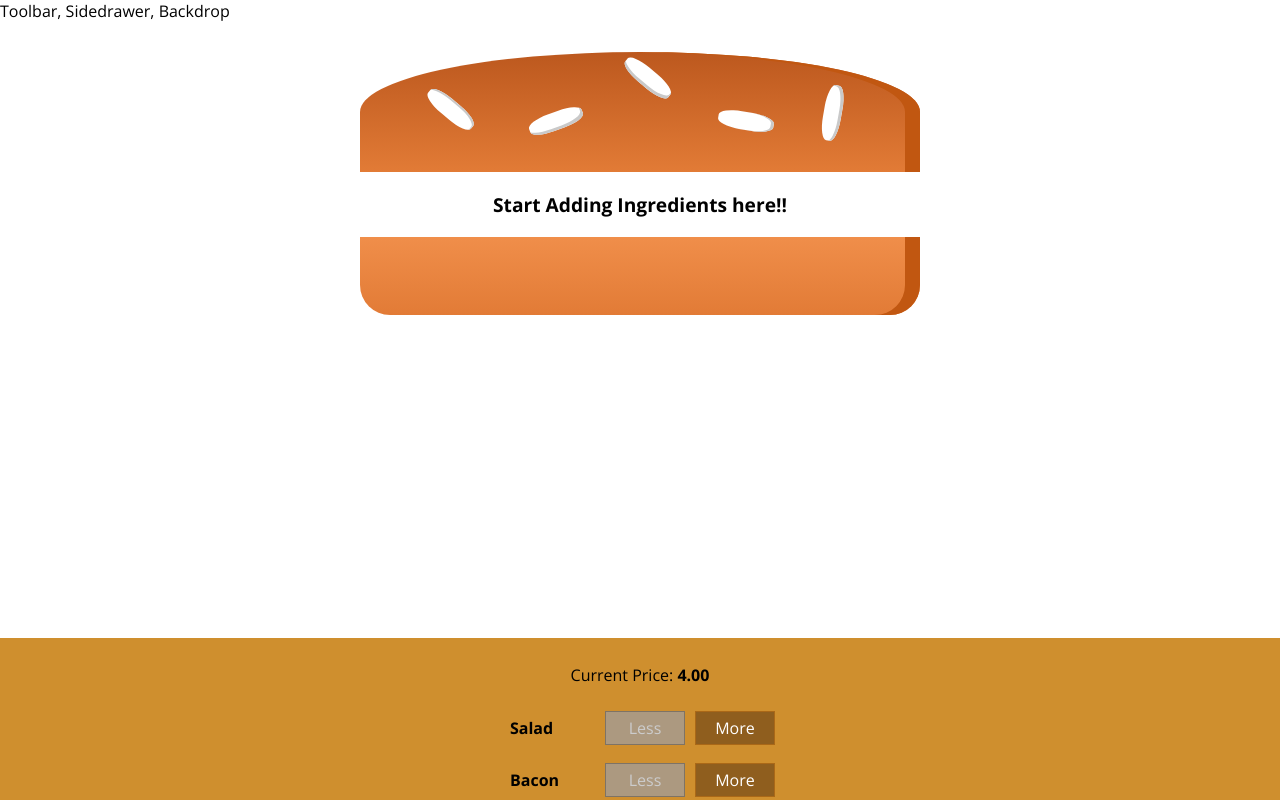
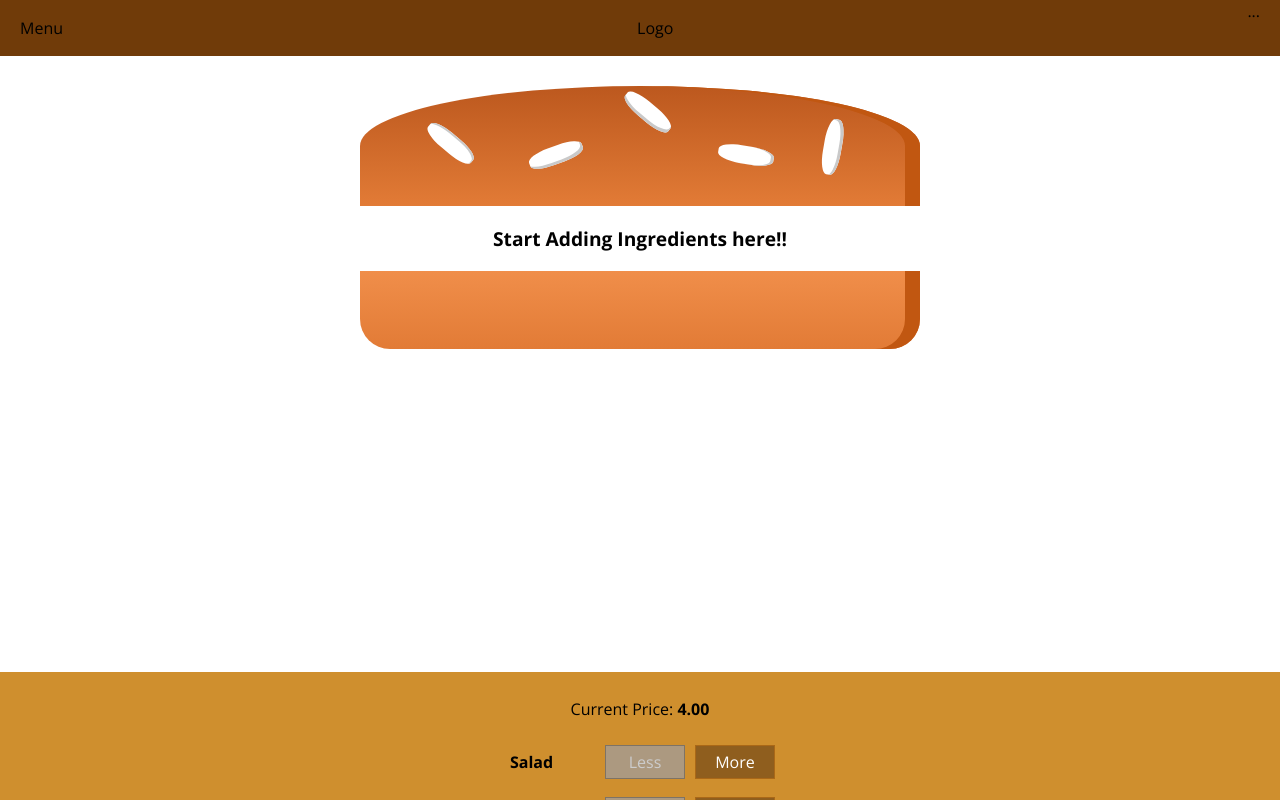
Before and after one commit to sgrG24/burger-builder, a React (Create React App) app: page / in a window 1280 px wide. Shown: the top 800 px of the page. Built offline with nearby package versions, Linux system fonts and the light colour scheme.

Commit message:
Adding Toolbar

```diff
--- a/src/components/Layout/Layout.js
+++ b/src/components/Layout/Layout.js
@@ -1,10 +1,11 @@
 import Aux from '../../hoc/Aux';
 import classes from './Layout.module.css';
+import Toolbar from '../Navigation/Toolbar/Toolbar'
 
 const layout = (props) => {
     return (
     <Aux>
-        <div>Toolbar, Sidedrawer, Backdrop</div>
+        <Toolbar />
         <main className={classes.Content}>
             {props.children}
         </main>
--- a/src/components/Layout/Layout.module.css
+++ b/src/components/Layout/Layout.module.css
@@ -1,3 +1,3 @@
 .Content{
-    margin-top: 16px;
+    margin-top: 72px;
 }
--- /dev/null
+++ b/src/components/Navigation/Toolbar/Toolbar.js
@@ -0,0 +1,14 @@
+import React from 'react';
+import classes from './Toolbar.module.css';
+
+const toolbar = (props) => {
+    return (
+        <header className={classes.Toolbar}>
+            <div>Menu</div>
+            <div>Logo</div>
+            <nav>...</nav>
+        </header>
+    );
+}
+
+export default toolbar;
--- /dev/null
+++ b/src/components/Navigation/Toolbar/Toolbar.module.css
@@ -0,0 +1,18 @@
+.Toolbar {
+    height: 56px;
+    width: 100%;
+    position: fixed;
+    top: 0;
+    left: 0;
+    background-color: #703B09;
+    display: flex;
+    justify-content: space-between;
+    align-items: center;
+    padding: 0 20px;
+    box-sizing: border-box;
+    z-index: 90;
+}
+
+.Toolbar nav{
+    height: 100%;
+}
```
